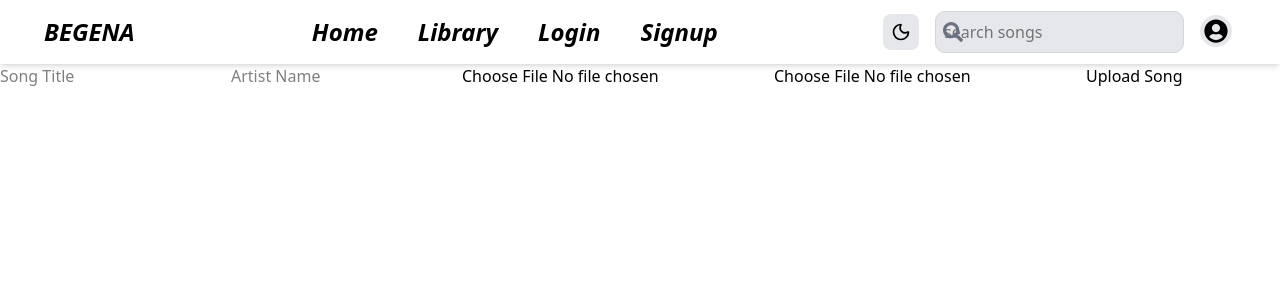
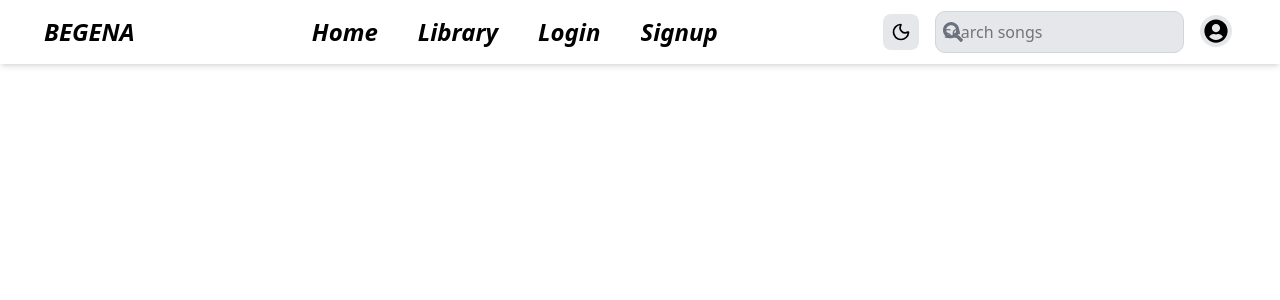
Before and after one commit to leulmesfin116/Begena, a React (Vite) app in the folder front-end/begena-prj/: page /Upload in a window 1280 px wide. Shown: the top 300 px of the page. Built offline with nearby package versions, Linux system fonts and the light colour scheme.

Commit message:
updating

```diff
--- a/front-end/begena-prj/src/App.jsx
+++ b/front-end/begena-prj/src/App.jsx
@@ -9,7 +9,7 @@ import { Playlist } from "./pages/Playlist.jsx";
 import { LofiMusic } from "./pages/LofiMusic.jsx";
 import { Favourite } from "./pages/Favourite.jsx";
 import { Recent } from "./pages/Recent.jsx";
-import { Upload } from "./pages/Upload.jsx";
+
 import { Link, Route, Routes, useNavigate } from "react-router-dom";
 import { FaSearch, FaUserCircle } from "react-icons/fa";
 import { Moon, Sun, Menu, X } from "lucide-react";
@@ -190,7 +190,7 @@ function App() {
         <Route path="/Playlist" element={<Playlist />} />
         <Route path="/LofiMusic" element={<LofiMusic />} />
         <Route path="/Recent" element={<Recent />} />
-        <Route path="/Upload" element={<Upload />} />
+
         <Route path="/Favourite" element={<Favourite />} />
       </Routes>
     </>
--- a/front-end/begena-prj/src/pages/NewMusic.jsx
+++ b/front-end/begena-prj/src/pages/NewMusic.jsx
@@ -56,7 +56,7 @@ export function NewMusic() {
               <h2 className="font-bold text-lg">{song.title}</h2>
               <p className="text-gray-500">{song.artist}</p>
             </div>
-
+            <button onClick={() => likeSong(song.id)}>❤️</button>
             {/* Audio player */}
             <audio controls className="w-90">
               <source src={song.audioUrl} type="audio/mpeg" />
--- a/front-end/begena-prj/src/pages/Upload.jsx
+++ /dev/null
@@ -1,62 +0,0 @@
-// Upload.jsx
-import React, { useState } from "react";
-
-export function Upload() {
-  const [title, setTitle] = useState("");
-  const [artist, setArtist] = useState(""); // <-- added artist state
-  const [audio, setAudio] = useState(null);
-  const [poster, setPoster] = useState(null);
-
-  const handleSubmit = async (e) => {
-    e.preventDefault();
-    const formData = new FormData();
-    formData.append("title", title);
-    formData.append("artist", artist); // <-- include artist in FormData
-    formData.append("audio", audio);
-    if (poster) formData.append("poster", poster);
-
-    const res = await fetch("http://localhost:5000/api/upload", {
-      method: "POST",
-      body: formData,
-    });
-
-    const data = await res.json();
-    console.log("Uploaded:", data);
-
-    // Optional: reset form
-    setTitle("");
-    setArtist("");
-    setAudio(null);
-    setPoster(null);
-  };
-
-  return (
-    <form onSubmit={handleSubmit}>
-      <input
-        type="text"
-        placeholder="Song Title"
-        value={title}
-        onChange={(e) => setTitle(e.target.value)}
-        required
-      />
-      <input
-        type="text"
-        placeholder="Artist Name"
-        value={artist} // <-- fixed
-        onChange={(e) => setArtist(e.target.value)} // <-- fixed
-      />
-      <input
-        type="file"
-        accept="audio/*"
-        onChange={(e) => setAudio(e.target.files[0])}
-        required
-      />
-      <input
-        type="file"
-        accept="image/*"
-        onChange={(e) => setPoster(e.target.files[0])}
-      />
-      <button type="submit">Upload Song</button>
-    </form>
-  );
-}
```
Also changed, not shown: 2 other files (tests, documents, lock files or other folders).
